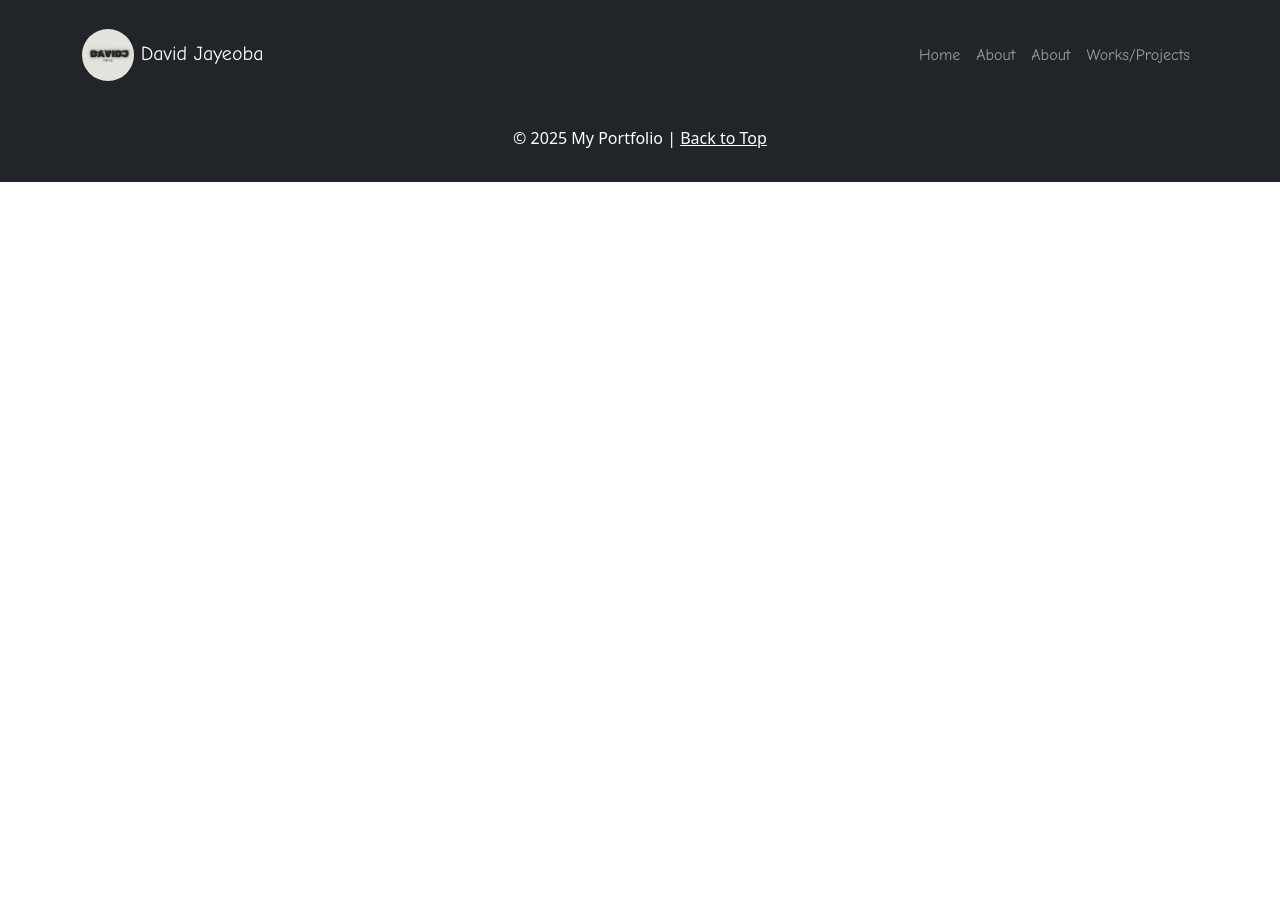
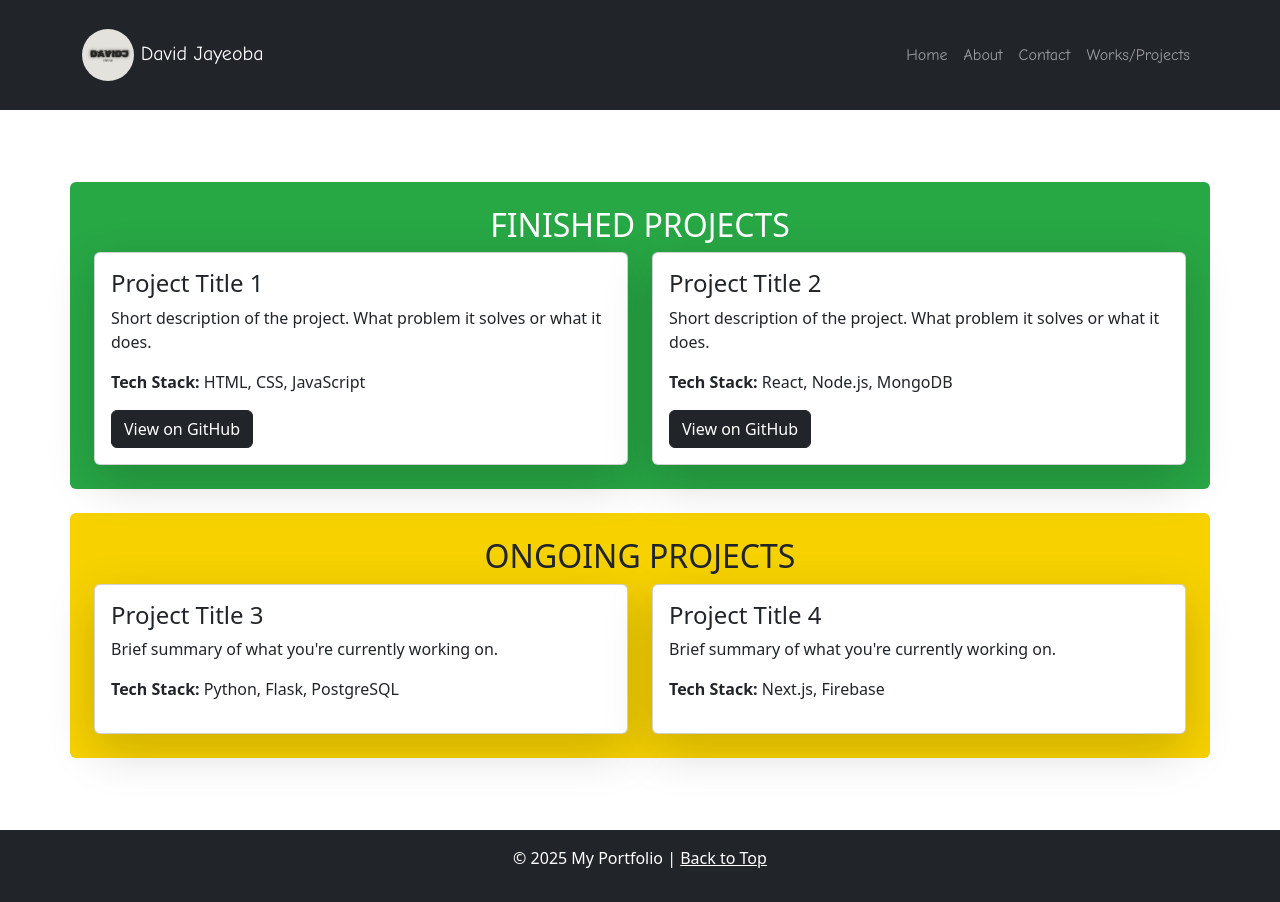
Before and after one commit to davstar2023/Portfolio, a plain HTML site: page works.html in a window 1280 px wide. Before the commit the page ends 800 px from the top, so only its background shows below. Drawn offline with nearby package versions, Linux system fonts and the light colour scheme.

Commit message:
content-1

```diff
--- a/works.html
+++ b/works.html
@@ -25,7 +25,7 @@
                     <ul class="navbar-nav ms-auto">
                         <li class="nav-item"><a class="nav-link" href="index.html">Home</a></li>
                         <li class="nav-item"><a class="nav-link" href="about.html">About</a></li>
-                        <li class="nav-item"><a class="nav-link" href="contact.html">About</a></li>
+                        <li class="nav-item"><a class="nav-link" href="contact.html">Contact</a></li>
                         <li class="nav-item"><a class="nav-link" href="works.html">Works/Projects</a></li>
                     </ul>
                 </div>
@@ -34,6 +34,65 @@
     </header>
 
     <main>
+        <div class="container-fluid py-5" id="projects-section">
+            <!-- Finished Projects Section -->
+            <div class="container my-4 p-4 text-white rounded" style="background-color: #28a745;">
+                <h2 class="text-center text-uppercase">Finished Projects</h2>
+                <div class="row">
+                    <!-- Project 1 -->
+                    <div class="col-md-6">
+                        <div class="card shadow-lg">
+                            <div class="card-body">
+                                <h4 class="card-title">Project Title 1</h4>
+                                <p class="card-text">Short description of the project. What problem it solves or what it does.</p>
+                                <p><strong>Tech Stack:</strong> HTML, CSS, JavaScript</p>
+                                <a href="https://github.com/your-repo-link" class="btn btn-dark" target="_blank">View on GitHub</a>
+                            </div>
+                        </div>
+                    </div>
+
+                    <!-- Project 2 -->
+                    <div class="col-md-6">
+                        <div class="card shadow-lg">
+                            <div class="card-body">
+                                <h4 class="card-title">Project Title 2</h4>
+                                <p class="card-text">Short description of the project. What problem it solves or what it does.</p>
+                                <p><strong>Tech Stack:</strong> React, Node.js, MongoDB</p>
+                                <a href="https://github.com/your-repo-link" class="btn btn-dark" target="_blank">View on GitHub</a>
+                            </div>
+                        </div>
+                    </div>
+                </div>
+            </div>
+
+            <!-- Ongoing Projects Section -->
+            <div class="container my-4 p-4 text-dark rounded" style="background-color: #f7d200;">
+                <h2 class="text-center text-uppercase">Ongoing Projects</h2>
+                <div class="row">
+                    <!-- Project 1 -->
+                    <div class="col-md-6">
+                        <div class="card shadow-lg">
+                            <div class="card-body">
+                                <h4 class="card-title">Project Title 3</h4>
+                                <p class="card-text">Brief summary of what you're currently working on.</p>
+                                <p><strong>Tech Stack:</strong> Python, Flask, PostgreSQL</p>
+                            </div>
+                        </div>
+                    </div>
+
+                    <!-- Project 2 -->
+                    <div class="col-md-6">
+                        <div class="card shadow-lg">
+                            <div class="card-body">
+                                <h4 class="card-title">Project Title 4</h4>
+                                <p class="card-text">Brief summary of what you're currently working on.</p>
+                                <p><strong>Tech Stack:</strong> Next.js, Firebase</p>
+                            </div>
+                        </div>
+                    </div>
+                </div>
+            </div>
+        </div>
 
     </main>
 
```
Also changed, not shown: about.html (+1 -1 lines), contact.html (+3 -1 lines), contact.js (added, +32 -0 lines), index.html (+8 -6 lines).
